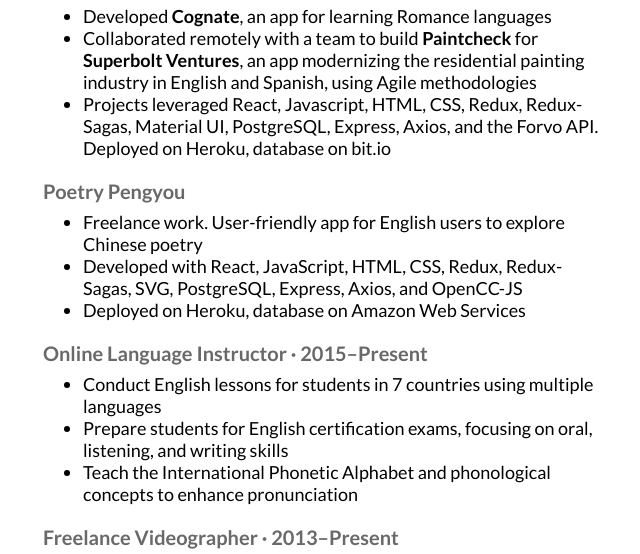
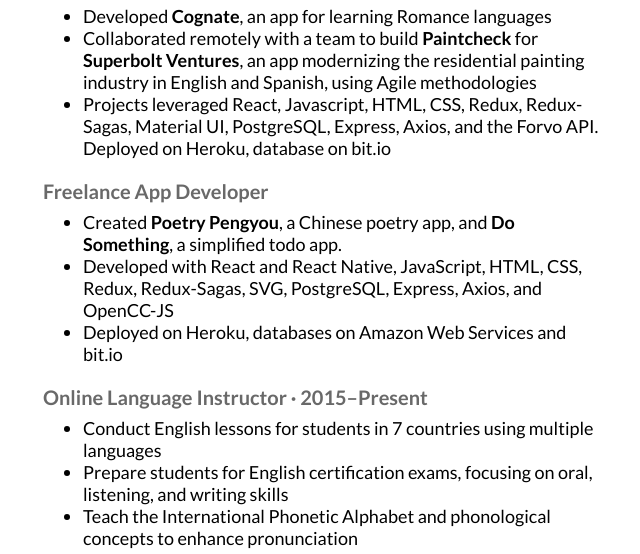
Before and after one commit to carlos-kelley/carlos-kelley.github.io, a plain HTML site: page index.html in a window 1280 px wide. Shown: the part 532-1086 px from the top of the page, without its empty margins (315-955 px from the left). Drawn offline with Linux system fonts and the light colour scheme.

Commit message:
Update index.html

```diff
--- a/index.html
+++ b/index.html
@@ -38,11 +38,11 @@
 		</ul>
 
  <div id="content-apps">
-		<h3>Poetry Pengyou</h3>
+		<h3>Freelance App Developer</h3>
 		<ul>
-			<li>Freelance work. User-friendly app for English users to explore Chinese poetry
-			<li>Developed with React, JavaScript, HTML, CSS, Redux, Redux-Sagas, SVG, PostgreSQL, Express, Axios, and OpenCC-JS</li>
-			<li>Deployed on Heroku, database on Amazon Web Services</li>
+			<li>Created <b>Poetry Pengyou</b>, a Chinese poetry app, and <b>Do Something</b>, a simplified todo app.
+			<li>Developed with React and React Native, JavaScript, HTML, CSS, Redux, Redux-Sagas, SVG, PostgreSQL, Express, Axios, and OpenCC-JS</li>
+			<li>Deployed on Heroku, databases on Amazon Web Services and bit.io</li>
 		</ul>
 	  </div>
 	</div>
```
